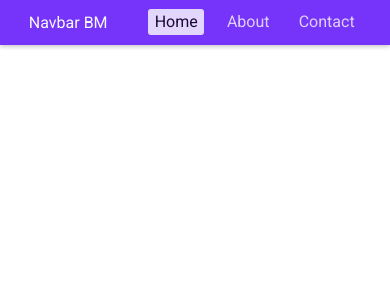
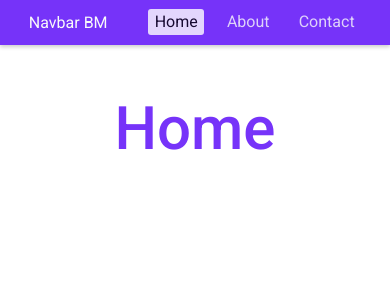
Before and after one commit to ArfinHasib/React-Projects, a React (Create React App) app: page / in a window 390 px wide. Shown: the top 300 px of the page. Built offline with nearby package versions, Linux system fonts and the light colour scheme.

Commit message:
17 - Responsive Nav (Show active nav item & change page title using useState)

```diff
--- a/src/projects/17- Responsive-Nav/NavItem.jsx
+++ b/src/projects/17- Responsive-Nav/NavItem.jsx
@@ -1,9 +1,9 @@
 import React from 'react';
 
-export default function NavItem({ active, text }) {
+export default function NavItem({ active, text, onClick }) {
    return (
       <li className='nav-item'>
-         <a href='#' className={`nav-link ${active}`}>
+         <a href='#' className={`nav-link ${active}`} onClick={onClick}>
             {text}
          </a>
       </li>
--- a/src/projects/17- Responsive-Nav/ResponsiveNav.jsx
+++ b/src/projects/17- Responsive-Nav/ResponsiveNav.jsx
@@ -11,6 +11,8 @@ export default function ResponsiveNav() {
       closeIcon: false,
       navOpen: false,
    });
+
+   const [pageTitle, setPageTitle] = useState('');
 
    useEffect(() => {
       window.onresize = () => {
@@ -40,7 +42,16 @@ export default function ResponsiveNav() {
       });
    };
 
+   const handleActive = (e) => {
+      document
+         .querySelectorAll('.nav-link')
+         .forEach((navLink) => navLink.classList.remove('active'));
+      e.target.classList.add('active');
+      setPageTitle(e.target.innerText);
+   };
+
    return (
+      <>
          <NavStyle
             className={`navbar bg-primary text-light ${
                showElement.navOpen && 'showNavbar'
@@ -51,7 +62,9 @@ export default function ResponsiveNav() {
                   Navbar BM
                </a>
                {/* Open and close icons */}
-            {showElement.hamburgerIcon && <AiOutlineMenu onClick={openNav} />}
+               {showElement.hamburgerIcon && (
+                  <AiOutlineMenu onClick={openNav} />
+               )}
                {showElement.closeIcon && <AiOutlineClose onClick={closeNav} />}
             </div>
             <div className='navbar-collapse'>
@@ -61,12 +74,21 @@ export default function ResponsiveNav() {
                         showElement.navOpen && 'showNavbar'
                      }`}
                   >
-                  <NavItem text='Home' active='active' />
-                  <NavItem text='About' />
-                  <NavItem text='Contact' />
+                     <NavItem
+                        text='Home'
+                        active='active'
+                        onClick={handleActive}
+                     />
+                     <NavItem text='About' onClick={handleActive} />
+                     <NavItem text='Contact' onClick={handleActive} />
                   </ul>
                ) : null}
             </div>
          </NavStyle>
+
+         <h1 className='title text-center text-primary'>
+            {!pageTitle ? 'Home' : pageTitle}
+         </h1>
+      </>
    );
 }
```
Lines whose indentation alone changed are shown as unchanged.
